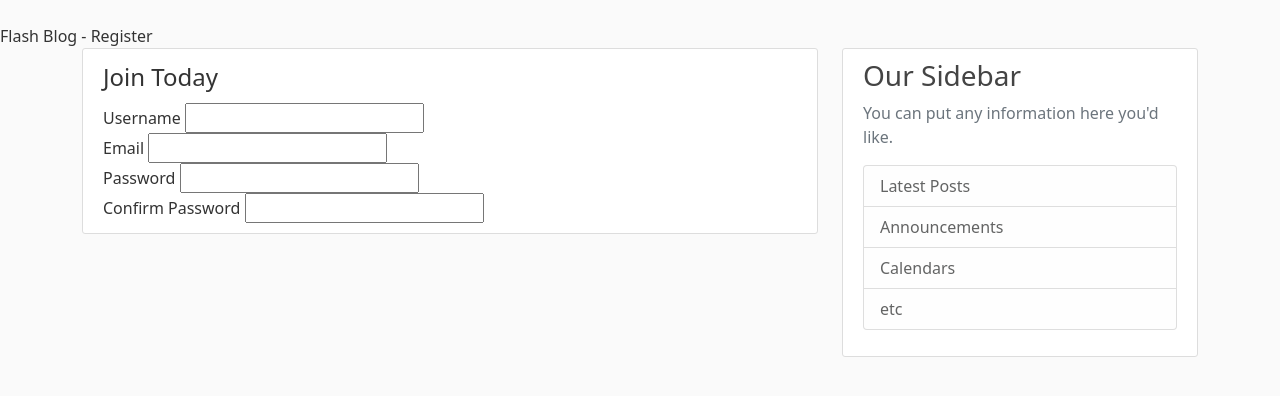
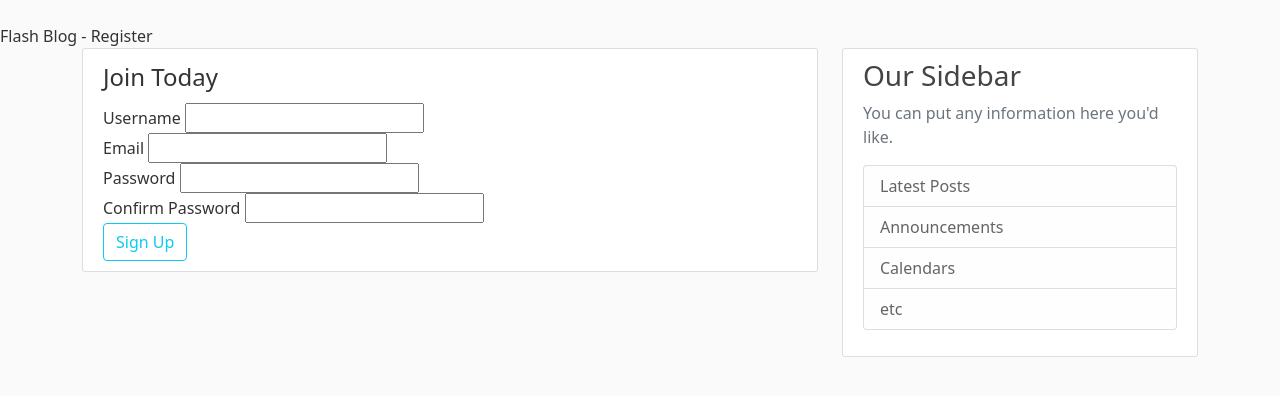
Before and after one commit to danieldo21/Blog_App, a Flask app: page /register in a window 1280 px wide. Shown: the part 56-452 px from the top of the page. Run offline with Flask 2, Linux system fonts and the light colour scheme.

Commit message:
Update register.html

```diff
--- a/templates/register.html
+++ b/templates/register.html
@@ -21,8 +21,10 @@
                     {{ form.confirm_password.label(class="form-contorl-label") }}
                     {{ form.confirm_password(class="form-contorl form-contorl-lg") }}
                 </div>
-
             </fieldset>
+            <div class ="form-group">
+                {{ form.submit(class="btn btn-outline-info") }}
+            </div>
         </form>
     </div>
 {% endblock content %}
```
